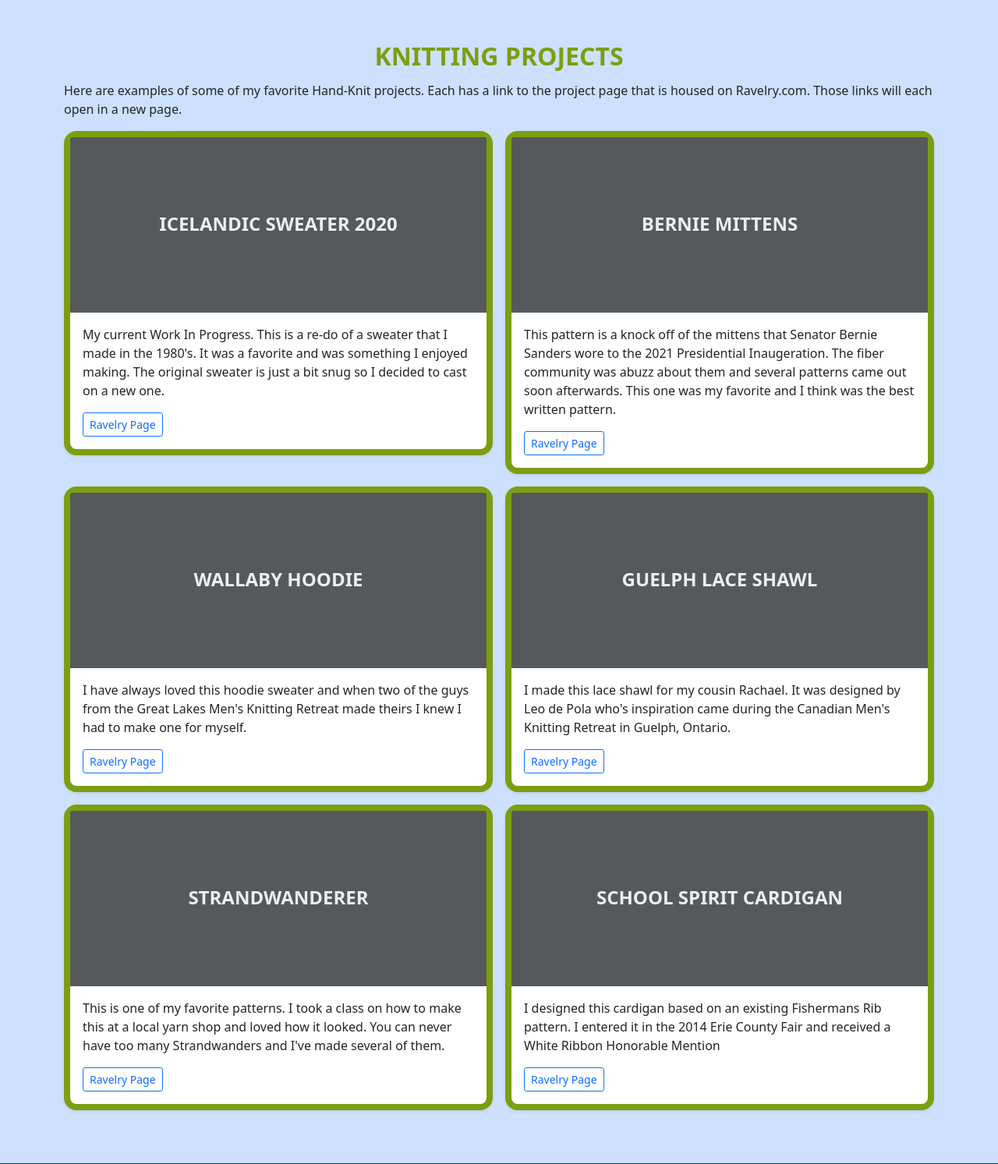
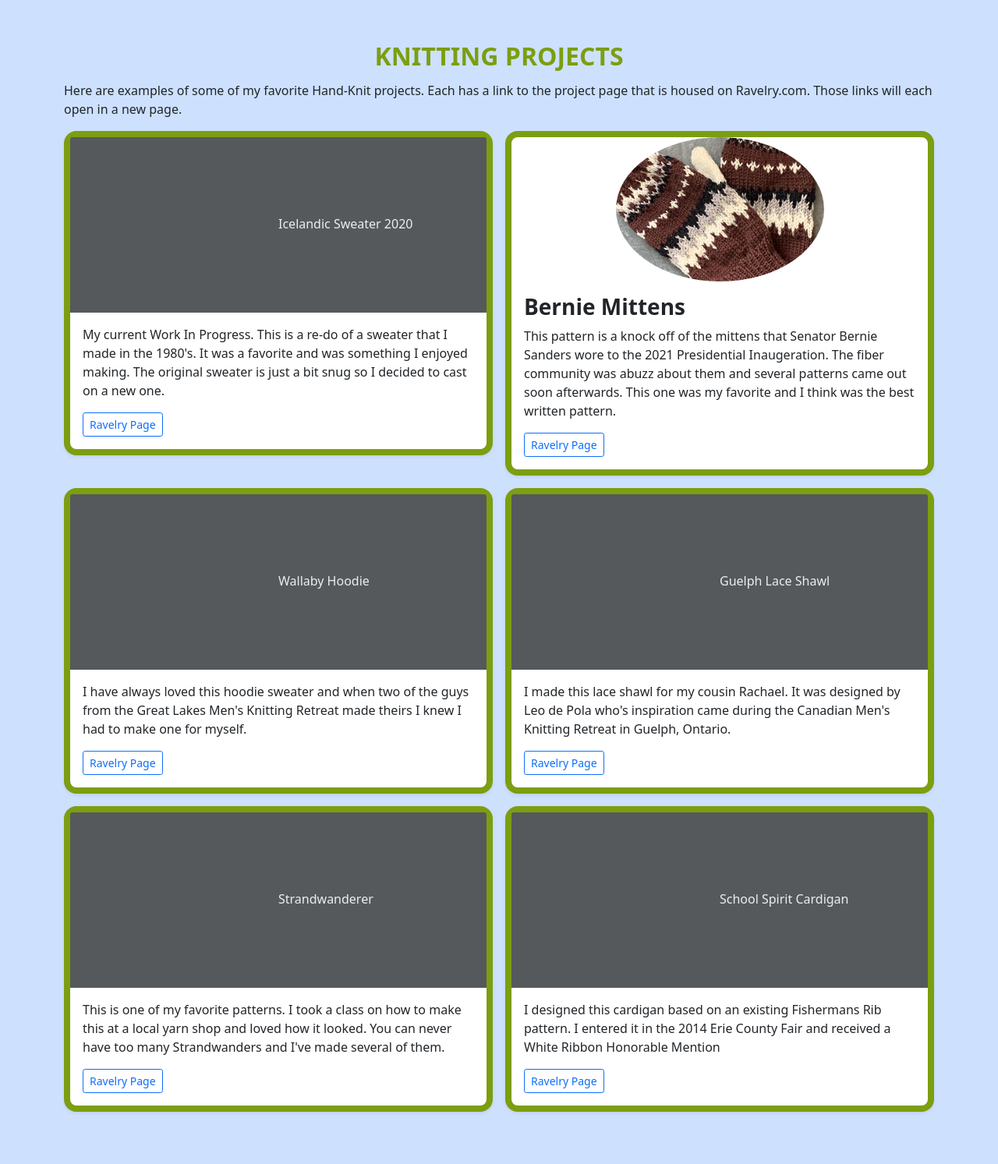
Before and after one commit to vricci518/vince_ricci, a PHP site: page /projects.php in a window 1280 px wide. Shown: the part 125-1618 px from the top of the page at 78% size. Run offline with PHP 8.4, Linux system fonts and the light colour scheme.

Commit message:
revised projects page

```diff
--- a/new_aboutme/about_me2/css/aboutme2.css
+++ b/new_aboutme/about_me2/css/aboutme2.css
@@ -102,15 +102,15 @@ h2 {
 }
 
 .card img {
-	width: 60%;
 	margin: auto;
+	width: 50%;
 }
 
 .card-title {
 	font-weight: bold;
 }
 
-.bd-placeholder-img {
+/* .bd-placeholder-img {
 	font-size: 1.5rem;
 	font-weight: 900;
 	text-transform: uppercase;
@@ -118,7 +118,7 @@ h2 {
 	-webkit-user-select: none;
 	-moz-user-select: none;
 	user-select: none;
-}
+} */
 
 @media (min-width: 768px) {
 	.bd-placeholder-img-lg {
--- a/new_aboutme/about_me2/projects.php
+++ b/new_aboutme/about_me2/projects.php
@@ -41,12 +41,9 @@
 				</div>
 				<div class="col">
 					<div class="card shadow-sm">
-					<svg class="bd-placeholder-img card-img-top" width="100%" height="225" xmlns="http://www.w3.org/2000/svg" role="img" aria-label="Placeholder: Thumbnail" preserveAspectRatio="xMidYMid slice" focusable="false">
-							<title>Bernie Mittens</title>
-							<rect width="100%" height="100%" fill="#55595c" /><text x="50%" y="50%" fill="#eceeef" dy=".3em">Bernie Mittens</text>
-						</svg>
-
+					<img src="img/berniemittens.jpg" class="card-img-top rounded-circle" alt="bernie mittens">
 						<div class="card-body">
+						<h3 class="card-title">Bernie Mittens</h3>
 							<p class="card-text">This pattern is a knock off of the mittens that Senator Bernie Sanders wore to the 2021 Presidential Inaugeration. The fiber community was abuzz about them and several patterns came out soon afterwards. This one was my favorite and I think was the best written pattern.</p>
 							<div class="d-flex justify-content-between align-items-center">
 								<div class="btn-group">
```
Also changed, not shown: new_aboutme/about_me2/img/berniemittens.jpg.
